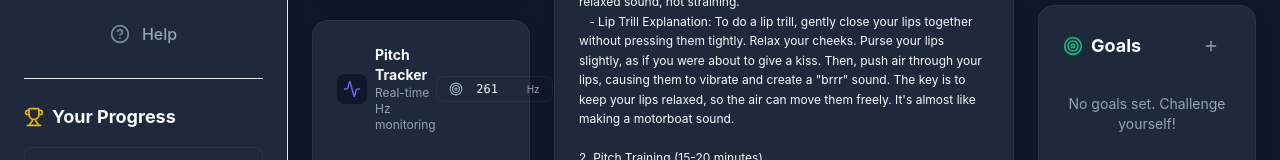
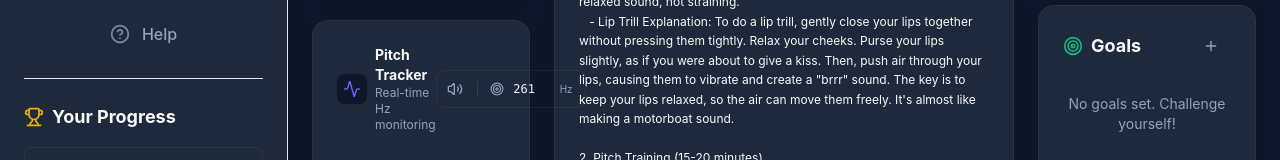
Before and after one commit to DasLykia/Voice-Streak-APP, a React (Vite) app: page / in a window 1280 px wide. Shown: the part 342-502 px from the top of the page. Built offline with nearby package versions, Linux system fonts and the light colour scheme.

Commit message:
Update to 1.0.1 and add pitch-playing feature

```diff
--- a/components/PitchTracker.tsx
+++ b/components/PitchTracker.tsx
@@ -1,6 +1,6 @@
 import React, { useEffect, useRef, useState } from 'react';
 import { audioService } from '../services/audio';
-import { Activity, Target } from 'lucide-react';
+import { Activity, Target, Volume2 } from 'lucide-react';
 
 interface PitchTrackerProps {
   targetPitch: number;
@@ -15,6 +15,75 @@ export const PitchTracker: React.FC<PitchTrackerProps> = ({ targetPitch, onTarge
   // Smoothing
   const historyRef = useRef<number[]>([]);
   const HISTORY_SIZE = 5;
+
+  // Tone generation refs
+  const oscRef = useRef<OscillatorNode | null>(null);
+  const gainRef = useRef<GainNode | null>(null);
+  const ctxRef = useRef<AudioContext | null>(null);
+
+  useEffect(() => {
+    // Cleanup tone on unmount
+    return () => {
+      if (oscRef.current) {
+        try { oscRef.current.stop(); } catch(e) {}
+        oscRef.current.disconnect();
+      }
+      if (gainRef.current) gainRef.current.disconnect();
+      if (ctxRef.current && ctxRef.current.state !== 'closed') {
+        ctxRef.current.close();
+      }
+    };
+  }, []);
+
+  const startTone = () => {
+    if (!ctxRef.current) {
+        ctxRef.current = new (window.AudioContext || (window as any).webkitAudioContext)();
+    }
+    const ctx = ctxRef.current;
+    if (ctx.state === 'suspended') ctx.resume();
+
+    if (oscRef.current) return; // Already playing
+
+    const osc = ctx.createOscillator();
+    const gain = ctx.createGain();
+
+    osc.type = 'sine';
+    osc.frequency.setValueAtTime(targetPitch, ctx.currentTime);
+
+    // Smooth attack to avoid clicking
+    gain.gain.setValueAtTime(0, ctx.currentTime);
+    gain.gain.linearRampToValueAtTime(0.3, ctx.currentTime + 0.05); // Moderate volume
+
+    osc.connect(gain);
+    gain.connect(ctx.destination);
+    osc.start();
+
+    oscRef.current = osc;
+    gainRef.current = gain;
+  };
+
+  const stopTone = () => {
+    if (oscRef.current && gainRef.current && ctxRef.current) {
+        const osc = oscRef.current;
+        const gain = gainRef.current;
+        const ctx = ctxRef.current;
+
+        // Smooth release
+        const now = ctx.currentTime;
+        gain.gain.cancelScheduledValues(now);
+        gain.gain.setValueAtTime(gain.gain.value, now);
+        gain.gain.linearRampToValueAtTime(0, now + 0.05);
+        osc.stop(now + 0.05);
+
+        setTimeout(() => {
+            osc.disconnect();
+            gain.disconnect();
+        }, 60);
+
+        oscRef.current = null;
+        gainRef.current = null;
+    }
+  };
 
   useEffect(() => {
     if (!isActive) {
@@ -80,8 +149,20 @@ export const PitchTracker: React.FC<PitchTrackerProps> = ({ targetPitch, onTarge
           </div>
         </div>
 
-        <div className="flex items-center gap-2 bg-background/50 p-1 rounded-lg border border-white/5">
-           <Target size={14} className="text-text-muted ml-2" />
+        <div className="flex items-center gap-1 bg-background/50 p-1 rounded-lg border border-white/5">
+           <button
+             onMouseDown={startTone}
+             onMouseUp={stopTone}
+             onMouseLeave={stopTone}
+             onTouchStart={(e) => { e.preventDefault(); startTone(); }}
+             onTouchEnd={(e) => { e.preventDefault(); stopTone(); }}
+             className="p-1.5 text-text-muted hover:text-primary hover:bg-white/5 rounded-md transition-colors active:scale-95 active:text-primary focus:outline-none"
+             title="Hold to play target tone"
+           >
+             <Volume2 size={16} />
+           </button>
+           <div className="w-px h-4 bg-white/10 mx-1"></div>
+           <Target size={14} className="text-text-muted ml-1" />
            <input
              type="number"
              className="w-12 bg-transparent text-xs font-mono text-center outline-none text-text"
```
